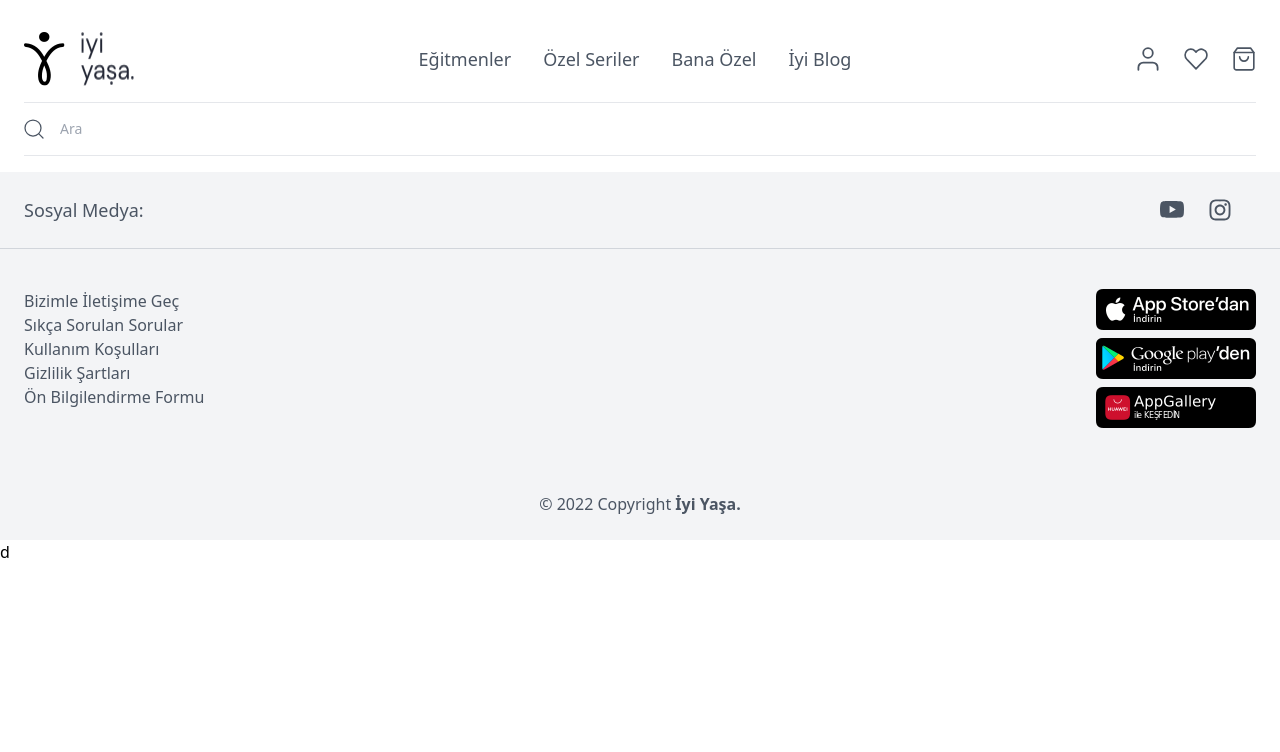
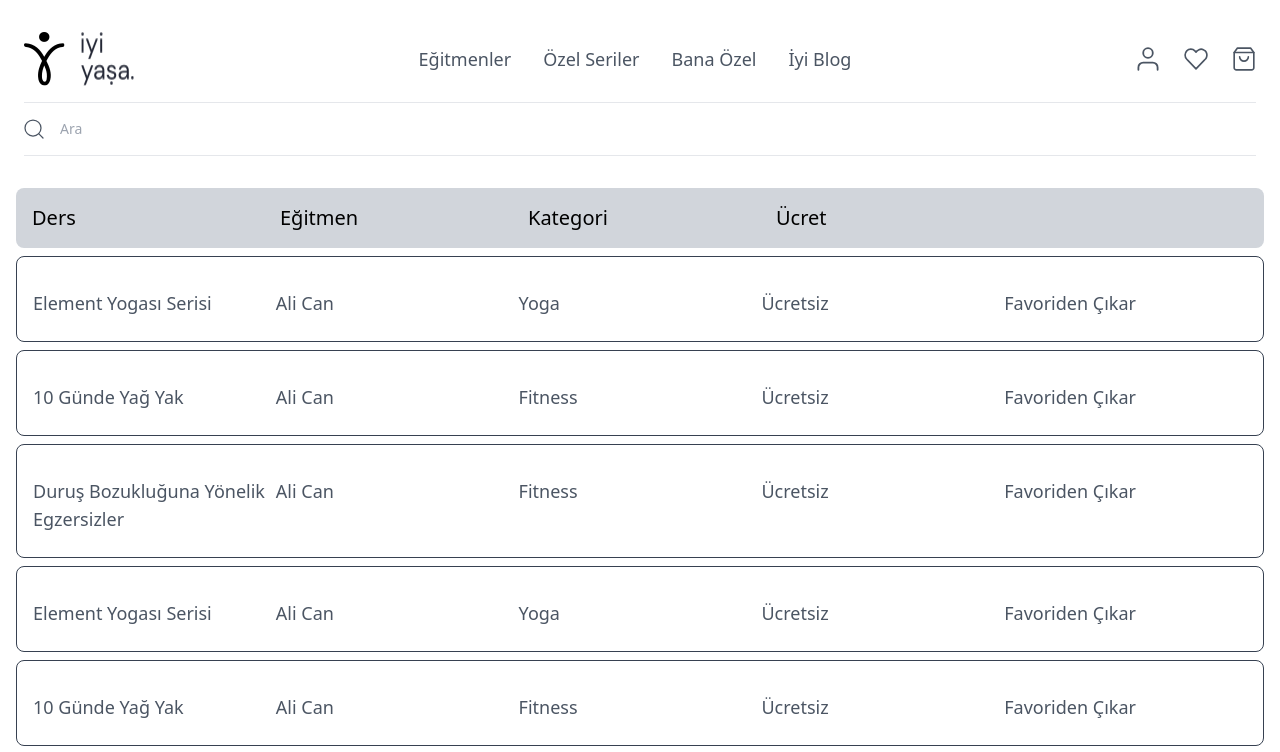
Before and after one commit to dogukancaner/iyiyasa-app, a React (Create React App) app: page /wishlist in a window 1280 px wide. Shown: the top 752 px of the page. Built offline with nearby package versions, Linux system fonts and the light colour scheme.

Commit message:
added google auth and wishlist page

```diff
--- a/src/App.js
+++ b/src/App.js
@@ -9,6 +9,7 @@ import Blog from "./pages/Blog";
 import SpecialMe from "./pages/SpecialMe";
 import SıgnUp from "./pages/SignUp";
 import SıgnIn from "./pages/SignIn";
+import WishList from "./pages/WishList";
 
 function App() {
   return (
@@ -16,17 +17,17 @@ function App() {
       <BrowserRouter>
         <Navbar />
         <Routes>
-          <Route path="/home" element={<Home />} />
+          <Route path="/" element={<Home />} />
           <Route path="/instructor" element={<InstructorPages />} />
           <Route path="/specialseries" element={<SpecialSeriesPage />} />
           <Route path="/specialme" element={<SpecialMe />} />
           <Route path="/blog" element={<Blog />} />
           <Route path="/signup" element={<SıgnUp />} />
           <Route path="/signin" element={<SıgnIn />} />
+          <Route path="/wishlist" element={<WishList />} />
         </Routes>
         <Footer />
       </BrowserRouter>
-      d
     </div>
   );
 }
--- /dev/null
+++ b/src/auth/GoogleAuth.js
@@ -0,0 +1,41 @@
+//icons
+import { FcGoogle } from "react-icons/fc";
+//Firebase
+import { auth } from "../firebase";
+import { signInWithPopup } from "firebase/auth";
+// Firaebase Google
+import { GoogleAuthProvider } from "firebase/auth";
+
+const provider = new GoogleAuthProvider();
+
+const googleLogin = async () => {
+  try {
+    const data = await signInWithPopup(auth, provider);
+    const credential = GoogleAuthProvider.credentialFromResult(data);
+    const token = credential.accessToken;
+    const user = data.user;
+    if (user) {
+      window.location = "/dashboard";
+    }
+  } catch (error) {
+    const creadential = GoogleAuthProvider.credentialFromError(error);
+    console.log(creadential);
+  }
+};
+const GoogleAuth = () => {
+  return (
+    <div>
+      {" "}
+      <div
+        onClick={googleLogin}
+        className=" cursor-pointer bg-gray-300 flex items-center justify-center border border-solid rounded-2xl p-2 "
+      >
+        {" "}
+        <FcGoogle />
+        <p className="pl-2 text-lg">Google İle Giriş Yap</p>
+      </div>
+    </div>
+  );
+};
+
+export default GoogleAuth;
--- a/src/components/Navbar.jsx
+++ b/src/components/Navbar.jsx
@@ -79,7 +79,7 @@ export default function Navbar() {
                   />
                 </svg>
               </Link>
-              <a aria-label="Favoriler" href="/">
+              <Link aria-label="Favoriler" to="/wishlist">
                 <svg
                   className=" text-gray-600"
                   width={24}
@@ -96,7 +96,7 @@ export default function Navbar() {
                     strokeLinejoin="round"
                   />
                 </svg>
-              </a>
+              </Link>
               <a aria-label="Sepet" href="/">
                 <svg
                   className=" text-gray-600"
--- a/src/pages/SignIn.js
+++ b/src/pages/SignIn.js
@@ -1,18 +1,14 @@
 import React, { useState } from "react";
 import { signInWithEmailAndPassword } from "firebase/auth";
 import { auth } from "../firebase";
-import { signInWithPopup } from "firebase/auth";
-// Firaebase Google
-import { GoogleAuthProvider } from "firebase/auth";
-import { FcGoogle } from "react-icons/fc";
 import { Link } from "react-router-dom";
-const provider = new GoogleAuthProvider();
+import GoogleAuth from "../auth/GoogleAuth";
 const SıgnUp = () => {
   const [authData, setAuthData] = useState({
     email: "",
     password: "",
   });
-  const onChangeFunc = (e) => {
+  const inputChange = (e) => {
     setAuthData({ ...authData, [e.target.name]: e.target.value });
   };
   const authFunc = async () => {
@@ -32,32 +28,18 @@ const SıgnUp = () => {
 
   const useEnterKeyListener = (e) => {
     if (e.key === "Enter") {
-      authFunc();
     }
-  };
-
-  const googleLogin = async () => {
-    try {
-      const data = await signInWithPopup(auth, provider);
-      const credential = GoogleAuthProvider.credentialFromResult(data);
-      const token = credential.accessToken;
-      const user = data.user;
-      if (user) {
-        window.location = "/dashboard";
-      }
-    } catch (error) {
-      const creadential = GoogleAuthProvider.credentialFromError(error);
-    }
+    authFunc();
   };
 
   return (
-    <div className="container mx-auto p-4">
+    <div className="container max-w-md mx-auto h-screen mt-64">
       <div className=" flex items-center justify-center">
-        <div className="max-w-lg w-full flex flex-col">
-          <h2 className="text-center pb-4 font-bold text-2xl">Kayıt Ol</h2>
+        <div className=" w-full flex flex-col ">
+          <h2 className="text-center pb-4 font-bold text-2xl">Giriş Yap</h2>
           <input
             name="email"
-            onChange={onChangeFunc}
+            onChange={inputChange}
             value={authData.email}
             className="p-2.5 m-2 outline-none text-base border border-solid border-gray-300 rounded-md "
             type="email"
@@ -65,30 +47,23 @@ const SıgnUp = () => {
           />
           <input
             name="password"
-            onChange={onChangeFunc}
+            onChange={inputChange}
             value={authData.password}
             className="p-2.5 m-2 outline-none text-base border border-solid border-gray-300 rounded-md"
             type="password"
             placeholder="Parola Giriniz"
             onKeyDown={useEnterKeyListener}
           />
+          <GoogleAuth />
           <button
             onClick={authFunc}
             className="border border-solid p-2 text-lg text-center rounded-2xl mt-2 bg-blue-600 cursor-pointer text-white "
           >
-            Kayıt Ol
+            Giriş Yap
           </button>
           <span className="cursor-pointer text-blue-600 font-bold ">
             <Link to="/signup">Yeni Hesap Oluştur</Link>
           </span>
-          <div
-            onClick={googleLogin}
-            className=" cursor-pointer bg-gray-300 flex items-center justify-center border border-solid rounded-2xl p-2 "
-          >
-            {" "}
-            <FcGoogle />
-            <p className="pl-2 text-lg">Google İle Giriş Yap</p>
-          </div>
         </div>
       </div>
     </div>
--- a/src/pages/SignUp.js
+++ b/src/pages/SignUp.js
@@ -1,13 +1,14 @@
 import React, { useState } from "react";
 import { createUserWithEmailAndPassword } from "firebase/auth";
 import { auth } from "../firebase";
+import { Link } from "react-router-dom";
 
 const SıgnUp = () => {
   const [authData, setAuthData] = useState({
     email: "",
     password: "",
   });
-  const onChangeFunc = (e) => {
+  const inputChange = (e) => {
     setAuthData({ ...authData, [e.target.name]: e.target.value });
   };
   const authFunc = async () => {
@@ -18,7 +19,7 @@ const SıgnUp = () => {
         authData.password
       );
       if (result.user) {
-        window.location = "/home";
+        window.location = "/";
       }
     } catch (error) {
       console.log(error);
@@ -32,13 +33,13 @@ const SıgnUp = () => {
   };
 
   return (
-    <div className="container mx-auto p-4">
+    <div className="container mx-auto p-4 h-screen mt-64">
       <div className=" flex items-center justify-center">
         <div className="max-w-lg w-full flex flex-col">
           <h2 className="text-center pb-4 font-bold text-2xl">Kayıt Ol</h2>
           <input
             name="email"
-            onChange={onChangeFunc}
+            onChange={inputChange}
             value={authData.email}
             className="p-2.5 m-2 outline-none text-base border border-solid border-gray-300 rounded-md "
             type="email"
@@ -46,13 +47,16 @@ const SıgnUp = () => {
           />
           <input
             name="password"
-            onChange={onChangeFunc}
+            onChange={inputChange}
             value={authData.password}
             className="p-2.5 m-2 outline-none text-base border border-solid border-gray-300 rounded-md"
             type="password"
             placeholder="Parola Giriniz"
             onKeyDown={useEnterKeyListener}
           />
+          <span className="cursor-pointer text-blue-600 font-bold ">
+            <Link to="/signin">Hesabına Giriş Yap</Link>
+          </span>
 
           <button
             onClick={authFunc}
--- /dev/null
+++ b/src/pages/WishList.js
@@ -0,0 +1,84 @@
+import React from "react";
+
+const wishListObject = [
+  {
+    title: "Element Yogası Serisi",
+    instructor: "Ali Can",
+    category: "Yoga",
+    price: "Ücretsiz",
+  },
+  {
+    title: "10 Günde Yağ Yak",
+    instructor: "Ali Can",
+    category: "Fitness",
+    price: "Ücretsiz",
+  },
+  {
+    title: "Duruş Bozukluğuna Yönelik Egzersizler",
+    instructor: "Ali Can",
+    category: "Fitness",
+    price: "Ücretsiz",
+  },
+  {
+    title: "Element Yogası Serisi",
+    instructor: "Ali Can",
+    category: "Yoga",
+    price: "Ücretsiz",
+  },
+  {
+    title: "10 Günde Yağ Yak",
+    instructor: "Ali Can",
+    category: "Fitness",
+    price: "Ücretsiz",
+  },
+  {
+    title: "Duruş Bozukluğuna Yönelik Egzersizler",
+    instructor: "Ali Can",
+    category: "Fitness",
+    price: "Ücretsiz",
+  },
+];
+
+const WishList = () => {
+  return (
+    <div className="container mx-auto p-4 h-screen">
+      <div className="grid grid-cols-5 text-xl font-medium bg-gray-300 rounded-lg p-4 gap-6">
+        <div>Ders</div>
+        <div>Eğitmen</div>
+        <div>Kategori</div>
+        <div>Ücret</div>
+      </div>
+      {wishListObject.map((item, index) => {
+        return (
+          <div
+            key={index}
+            className="grid grid-cols-5 mt-2 border border-gray-700 rounded-lg p-4 hover:scale-105 transition duration-300 ease-in-out  "
+          >
+            <div className="text-gray-600   font-medium text-lg mt-4 mb-2">
+              {item.title}
+            </div>
+            {/* <img
+              src={item.image}
+              alt="discover-content"
+              className=" w-40 h-40 rounded-lg"
+            /> */}
+            <div className="text-gray-600  font-medium text-lg mt-4 mb-2">
+              {item.instructor}
+            </div>
+            <div className="text-gray-600 font-medium text-lg mt-4 mb-2">
+              {item.category}
+            </div>
+            <div className="text-gray-600 font-medium text-lg mt-4 mb-2">
+              {item.price}
+            </div>
+            <div className="text-gray-600 font-medium text-lg mt-4 mb-2">
+              Favoriden Çıkar
+            </div>
+          </div>
+        );
+      })}
+    </div>
+  );
+};
+
+export default WishList;
```
